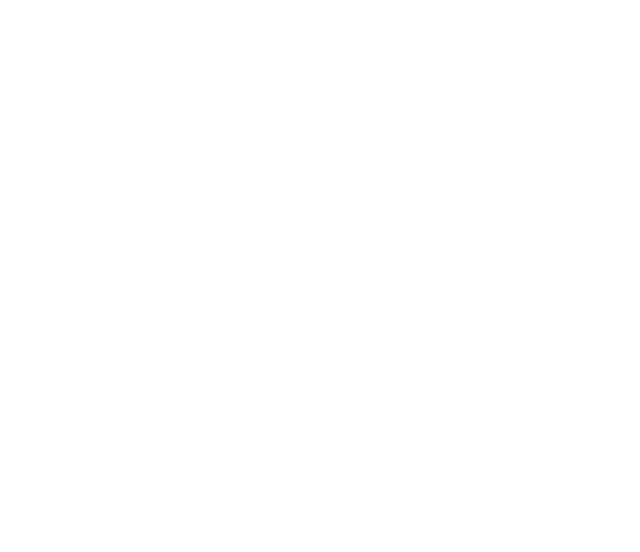
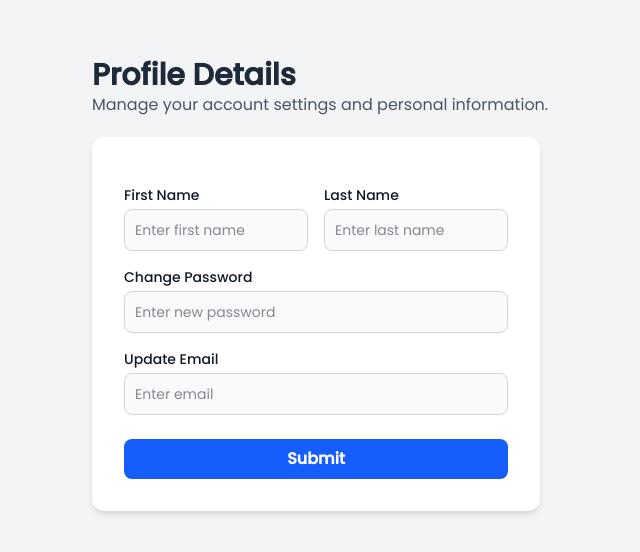
Before and after one commit to ivancotacte/QR-School-Attendance-System, a React (Vite) app in the folder client/: page /profile in a window 1280 px wide. Before the commit this address had no page. Shown: the part 116-668 px from the top of the page, without its empty margins (180-820 px from the left). Built offline with nearby package versions, Linux system fonts and the light colour scheme.

Commit message:
Initail commit

```diff
--- a/client/src/App.jsx
+++ b/client/src/App.jsx
@@ -2,6 +2,7 @@
 import Login from './pages/Login';
 import Dashboard from './pages/Dashboard';
 import Feedback from './pages/Feedback';
+import Profile from './pages/Profile'; // added import
 
 function App() {
   return (
@@ -9,6 +10,7 @@
         <Route path="/login" element={<Login />} />
         <Route path="/dashboard" element={<Dashboard />} />
         <Route path="/feedback" element={<Feedback />} />
+        <Route path="/profile" element={<Profile />} /> {/* new profile route */}
       </Routes>
   );
 }
--- a/client/src/pages/Dashboard.jsx
+++ b/client/src/pages/Dashboard.jsx
@@ -1,10 +1,22 @@
+import { useState } from 'react';
 import { useNavigate } from "react-router-dom";
+import Feedback from "./Feedback";
 
 const Dashboard = () => {
     const navigate = useNavigate();
+    const [showFeedbackModal, setShowFeedbackModal] = useState(false);
+
     const handleFeedback = () => {
-        navigate("/feedback");
+        setShowFeedbackModal(true);
     };
+
+    const handleProfile = () => {
+        navigate("/profile");
+    };
+
+    const closeModal = () => {
+        setShowFeedbackModal(false);
+    }
 
     return (
         <div className="bg-gray-100 dark:bg-gray-900">
@@ -18,7 +30,7 @@
                         </span>
                     </div>
                     <div className="grid grid-cols-2 md:gap-4 gap-3">
-                        <button className="flex flex-col items-start border border-gray-300 dark:border-gray-700 md:p-3 p-2 rounded-2xl group text-gray-800 dark:text-white hover:bg-gray-200 dark:hover:bg-gray-700">
+                        <button onClick={handleProfile} className="flex flex-col items-start border border-gray-300 dark:border-gray-700 md:p-3 p-2 rounded-2xl group text-gray-800 dark:text-white hover:bg-gray-200 dark:hover:bg-gray-700">
                             <div className="flex justify-between items-start w-full">
                                 <div className="md:size-12 size-11 flex items-center justify-center border dark:border-neutral-700 rounded-xl md:mb-3 mb-2 bg-white dark:bg-neutral-800">
                                     <svg xmlns="http://www.w3.org/2000/svg" viewBox="0 0 24 24" fill="currentColor" className="md:size-8 size-7 text-gray-900 dark:text-white">
@@ -81,6 +93,7 @@
                     </div>
                 </div>
             </section>
+            {showFeedbackModal && <Feedback closeModal={closeModal} />}
         </div>
     );
 };
--- a/client/src/pages/Feedback.jsx
+++ b/client/src/pages/Feedback.jsx
@@ -1,29 +1,30 @@
-const Feedback = () => {
+
+
+// eslint-disable-next-line react/prop-types
+const Feedback = ({ closeModal }) => {
   return (
-        <div className="Feedback">
-            <div className="bg-gray-100 dark:bg-gray-900">
-                <section className="h-[93vh] md:h-screen lg:pt-6 md:pt-14 pt-11 flex flex-col gap-3 justify-center items-center md:p-6 py-2 px-3 overflow-hidden">
+    <>
+      {/* Modal Overlay */}
+      <div className="fixed inset-0 z-40 bg-black bg-opacity-50 transition-opacity" onClick={closeModal}></div>
+      {/* Modal Container */}
+      <div className="fixed inset-0 z-50 flex justify-center items-center">
         <form className="bg-white dark:bg-gray-800 p-6 sm:p-8 rounded-xl shadow-md w-11/12 max-w-md">
           <h2 className="text-2xl font-bold mb-4 text-gray-800 dark:text-gray-100 text-center">
             Please Provide Your Feedback
           </h2>
           <div className="mb-4">
-                            <div className="flex mb-2 justify-between items-center">
             <label className="block text-sm font-medium text-gray-900 dark:text-white">
               Provide Your Feedback:
             </label>
-                            </div>
             <textarea
               className="w-full p-2 border border-gray-300 text-gray-900 text-sm rounded-lg focus:ring-blue-500 focus:border-blue-500 dark:bg-gray-700 dark:border-gray-600 dark:text-neutral-200 dark:placeholder-gray-400"
               placeholder="Enter your feedback here..."
             ></textarea>
           </div>
           <div className="mb-4">
-                            <div className="flex mb-2 justify-between items-center">
             <label className="block text-sm font-medium text-gray-900 dark:text-white">
               Category:
             </label>
-                            </div>
             <select className="w-full p-2 border border-gray-300 text-gray-900 text-sm rounded-lg focus:ring-blue-500 focus:border-blue-500 dark:bg-gray-700 dark:border-gray-600 dark:text-neutral-200">
               <option value="">Select a Category</option>
               <option value="general">General</option>
@@ -37,10 +38,16 @@
           >
             Submit
           </button>
+          <button
+            type="button"
+            onClick={closeModal}
+            className="mt-3 w-full bg-gray-300 dark:bg-gray-700 text-gray-800 dark:text-white py-2 rounded-lg text-sm hover:bg-gray-400 dark:hover:bg-gray-600"
+          >
+            Cancel
+          </button>
         </form>
-                </section>
       </div>
-        </div>
+    </>
   );
 };
 
--- /dev/null
+++ b/client/src/pages/Profile.jsx
@@ -0,0 +1,70 @@
+const Profile = () => {
+    return (
+        <div className="bg-gray-100 dark:bg-gray-900">
+            {/* Main Content */}
+            <section className="h-[93vh] md:h-screen lg:pt-6 md:pt-14 pt-11 flex flex-col gap-3 justify-center items-center md:p-6 py-2 px-3 overflow-hidden">
+                <div className="relative flex flex-col justify-center w-full max-w-3xl md:h-[98%] h-[95%] md:p-4 p-3">
+                    <div className="flex flex-col leading-none mb-6">
+                        <h1 className="text-gray-800 dark:text-white">Profile Details</h1>
+                        <span className="text-gray-600 dark:text-gray-200 mt-1">
+                            Manage your account settings and personal information.
+                        </span>
+                    </div>
+                    {/* ...existing similar layout as Dashboard if needed... */}
+                    <div className="bg-white dark:bg-gray-800 rounded-xl shadow-md w-11/12 max-w-md p-6 sm:p-8">
+                        {/* Additional profile details */}
+                        <div className="mt-4 grid grid-cols-1 md:grid-cols-2 gap-4">
+                            {/* First Name */}
+                            <div>
+                                <label className="block text-sm font-medium text-gray-900 dark:text-white mb-1">First Name</label>
+                                <input
+                                    type="text"
+                                    placeholder="Enter first name"
+                                    className="bg-gray-50 border border-gray-300 text-gray-900 text-sm rounded-lg focus:ring-blue-500 focus:border-blue-500 block w-full p-2.5 dark:bg-gray-700 dark:border-gray-600 dark:placeholder-gray-400 dark:text-white dark:focus:ring-blue-500 dark:focus:border-blue-500"
+                                />
+                            </div>
+                            {/* Last Name */}
+                            <div>
+                                <label className="block text-sm font-medium text-gray-900 dark:text-white mb-1">Last Name</label>
+                                <input
+                                    type="text"
+                                    placeholder="Enter last name"
+                                    className="bg-gray-50 border border-gray-300 text-gray-900 text-sm rounded-lg focus:ring-blue-500 focus:border-blue-500 block w-full p-2.5 dark:bg-gray-700 dark:border-gray-600 dark:placeholder-gray-400 dark:text-white dark:focus:ring-blue-500 dark:focus:border-blue-500"
+                                />
+                            </div>
+                            {/* Change Password spanning two columns */}
+                            <div className="md:col-span-2">
+                                <label className="block text-sm font-medium text-gray-900 dark:text-white mb-1">Change Password</label>
+                                <input
+                                    type="password"
+                                    placeholder="Enter new password"
+                                    className="bg-gray-50 border border-gray-300 text-gray-900 text-sm rounded-lg focus:ring-blue-500 focus:border-blue-500 block w-full p-2.5 dark:bg-gray-700 dark:border-gray-600 dark:placeholder-gray-400 dark:text-white dark:focus:ring-blue-500 dark:focus:border-blue-500"
+                                />
+                            </div>
+                            {/* Update Email spanning two columns */}
+                            <div className="md:col-span-2">
+                                <label className="block text-sm font-medium text-gray-900 dark:text-white mb-1">Update Email</label>
+                                <input
+                                    type="email"
+                                    placeholder="Enter email"
+                                    className="bg-gray-50 border border-gray-300 text-gray-900 text-sm rounded-lg focus:ring-blue-500 focus:border-blue-500 block w-full p-2.5 dark:bg-gray-700 dark:border-gray-600 dark:placeholder-gray-400 dark:text-white dark:focus:ring-blue-500 dark:focus:border-blue-500"
+                                />
+                            </div>
+                        </div>
+                        {/* New submit button */}
+                        <div className="mt-6">
+                            <button
+                                type="submit"
+                                className="w-full py-2 px-4 bg-blue-600 hover:bg-blue-700 text-white font-semibold rounded-lg"
+                            >
+                                Submit
+                            </button>
+                        </div>
+                    </div>
+                </div>
+            </section>
+        </div>
+    );
+};
+
+export default Profile;
```
Lines whose indentation alone changed are shown as unchanged.
